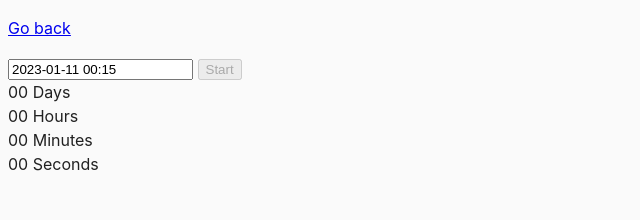
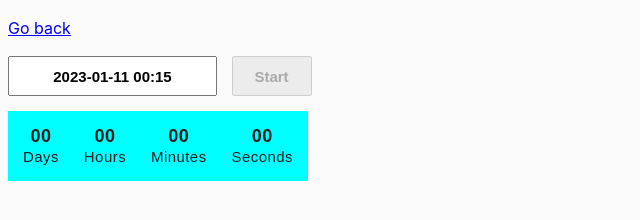
Before and after one commit to patelux/goit-js-hw-09, a website built with Parcel: page src/02-timer.html in a window 1280 px wide. Shown: the whole page, without its empty margins (0-640 px from the left). Built offline with nearby package versions, Linux system fonts and the light colour scheme.

Commit message:
some styles css

```diff
--- a/src/css/common.css
+++ b/src/css/common.css
@@ -16,3 +16,38 @@ img {
   display: block;
   max-width: 100%;
 }
+input, button {
+  margin-right: 10px;
+  height: 40px;
+  min-width: 80px;
+  font-size: 15px;
+  font-weight: 700;
+  text-align: center;
+}
+.timer {
+  width: 300px;
+  margin-top: 15px;
+  padding: 15px;
+  display: flex;
+  justify-content: space-between;
+  background-color: aqua;
+}
+
+.field {
+  display: flex;
+  align-items: center;
+  flex-direction: column;
+
+}
+span {
+    font-family: 'Raleway', sans-serif;
+    font-weight: 500;
+    font-size: 15px;
+    line-height: 1.2;
+    letter-spacing: 0.03em;
+    color: var(--logo-color);
+}
+.value {
+  font-weight: 700;
+  font-size: 18px;
+}
```
